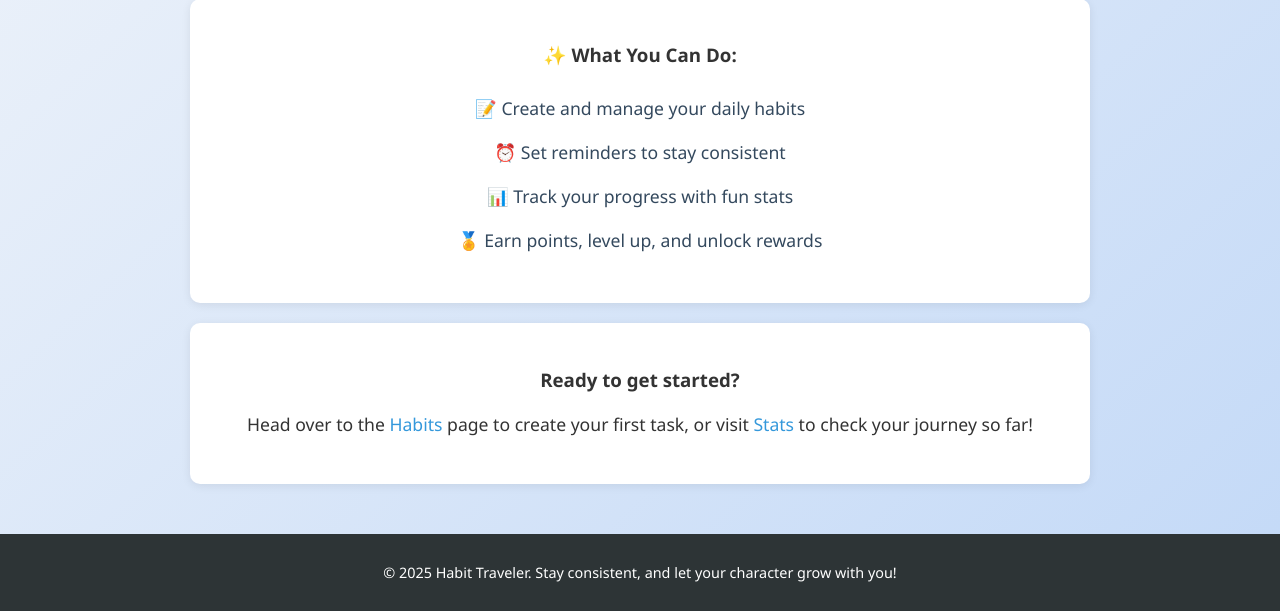
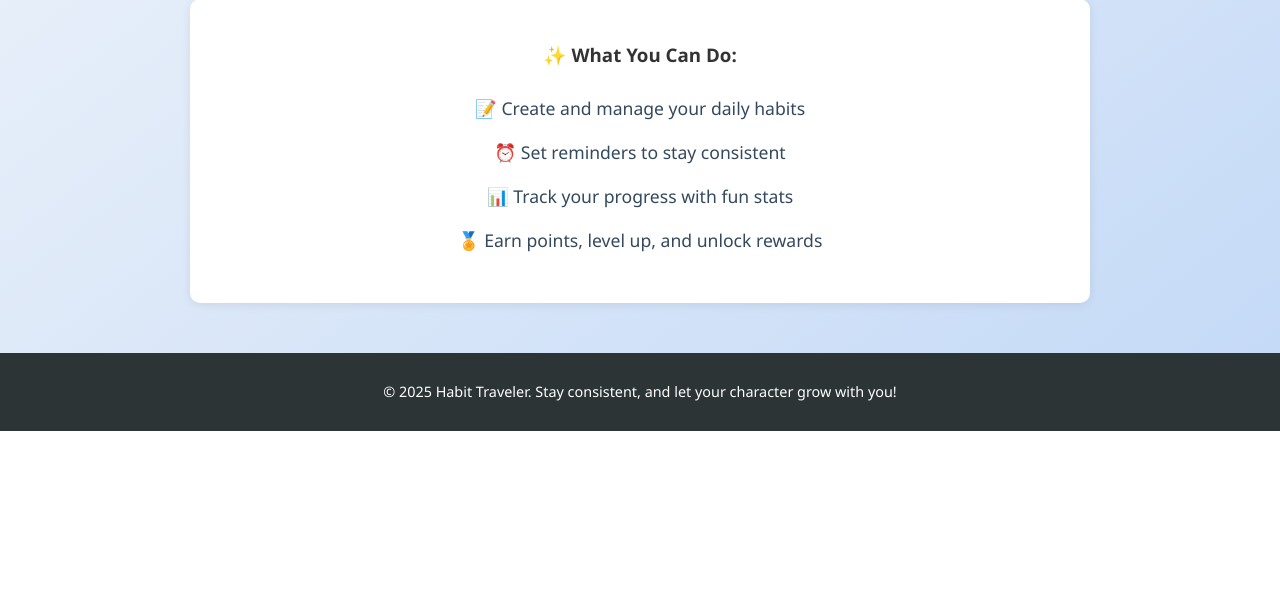
Before and after one commit to VINCENTLIM716/MINI-IT-3-10, a Flask app: page / in a window 1280 px wide. Shown: the part 572-1183 px from the top of the page. After the commit the page ends 1003 px from the top, so only its background shows below. Run offline with Flask 3, Linux system fonts and the light colour scheme.

Commit message:
update css and html.

```diff
--- a/app.py
+++ b/app.py
@@ -7,7 +7,7 @@ app.secret_key = 'secret123'
 app.config['SQLALCHEMY_DATABASE_URI'] = 'sqlite:///users.db'
 db = SQLAlchemy(app)
 
-# User model
+
 class User(db.Model):
     id = db.Column(db.Integer, primary_key=True)
     username = db.Column(db.String(150), unique=True, nullable=False)
--- a/templates/base.html
+++ b/templates/base.html
@@ -18,6 +18,7 @@
     </header>
 
     <main>
+        {% block content %}
         <section>
             <h2>Welcome, adventurer!</h2>
             <p>You're about to begin a journey to become the best version of yourself — one habit at a time.</p>
@@ -33,11 +34,7 @@
                 <li>🏅 Earn points, level up, and unlock rewards</li>
             </ul>
         </section>
-
-        <section>
-            <h3>Ready to get started?</h3>
-            <p>Head over to the <a href="#">Habits</a> page to create your first task, or visit <a href="#">Stats</a> to check your journey so far!</p>
-        </section>
+        {% endblock %}
     </main>
 
     <footer>
```
Also changed, not shown: templates/register.html (line endings or trailing spaces).
